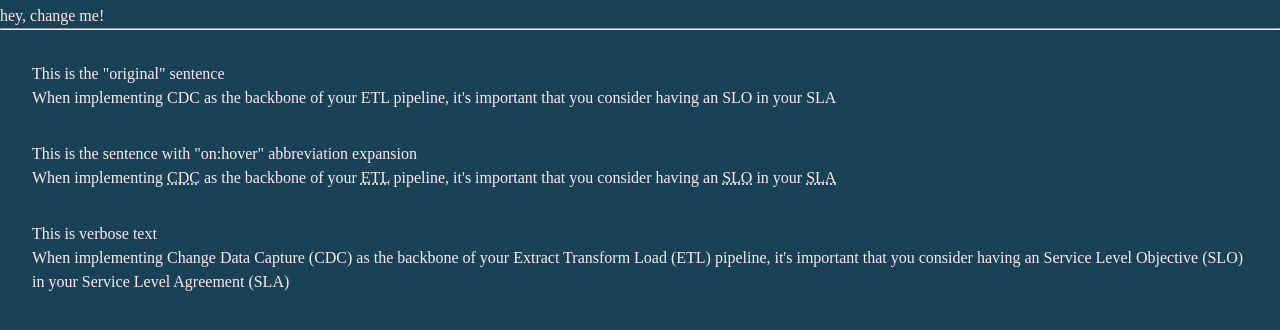
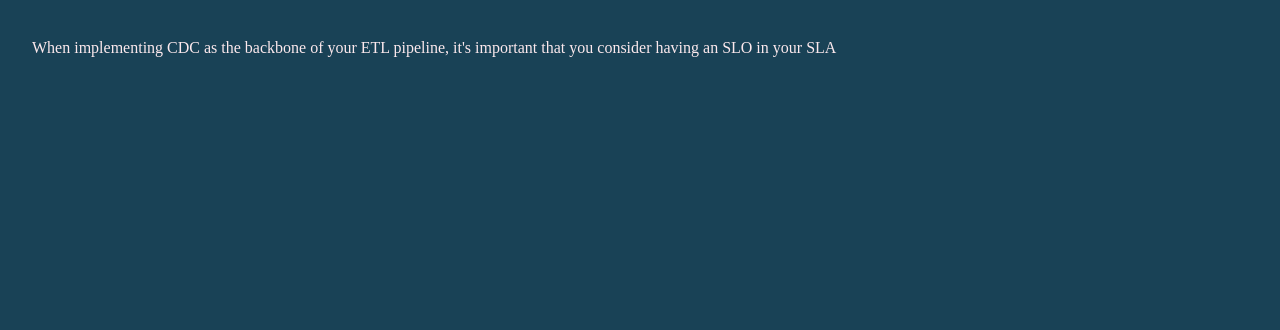
Before and after one commit to dolliars/read-adaption, a plain HTML site: page index.html in a window 1280 px wide. Shown: the part 68-398 px from the top of the page. Drawn offline with Linux system fonts and the light colour scheme.

Commit message:
Clean up html

```diff
--- a/index.html
+++ b/index.html
@@ -20,35 +20,11 @@
         <input class="button" type="radio" name="toggleText" id="1-abbr" />
         <input class="button" type="radio" name="toggleText" id="2-verbose" />
       </div>
-      <div id="replacement-container">hey, change me!</div>
-
-<hr>
-
-      <div class="text-box">
-        <p>This is the "original" sentence</p>
+      <div id="replacement-container" class="text-box">
         <p>When implementing CDC as the backbone of your ETL pipeline, it's important that you
         consider having an SLO in your SLA</p>
       </div>
-
-      <div class="text-box">
-        <p>This is the sentence with "on:hover" abbreviation expansion</p>
-        <p>When implementing <abbr title="Change Data Capture">CDC</abbr> as the backbone of your
-        <abbr title="Extract Transform Load">ETL</abbr> pipeline, it's important that you consider
-        having an <abbr title="Service Level Objective">SLO</abbr> in your <abbr title="Service
-        Level Agreement">SLA</abbr></p>
-      </div>
-
-      <div class="text-box">
-        <p>This is verbose text</p>
-        <p>When implementing <span class="replaced-text">Change Data Capture (CDC)</span> as the
-        backbone of your <span class=replaced-text">Extract Transform Load (ETL)</span> pipeline,
-        it's important that you consider having an <span class="replaced-text">Service Level
-        Objective (SLO)</span> in your <span class="replaced-text">Service Level Agreement
-      (SLA)</span></p>
-      </div>
     </main>
-    <footer>
-    </footer>
 	  <script src="./assets/js/scripts.js"></script>
   </body>
 </html>
```
